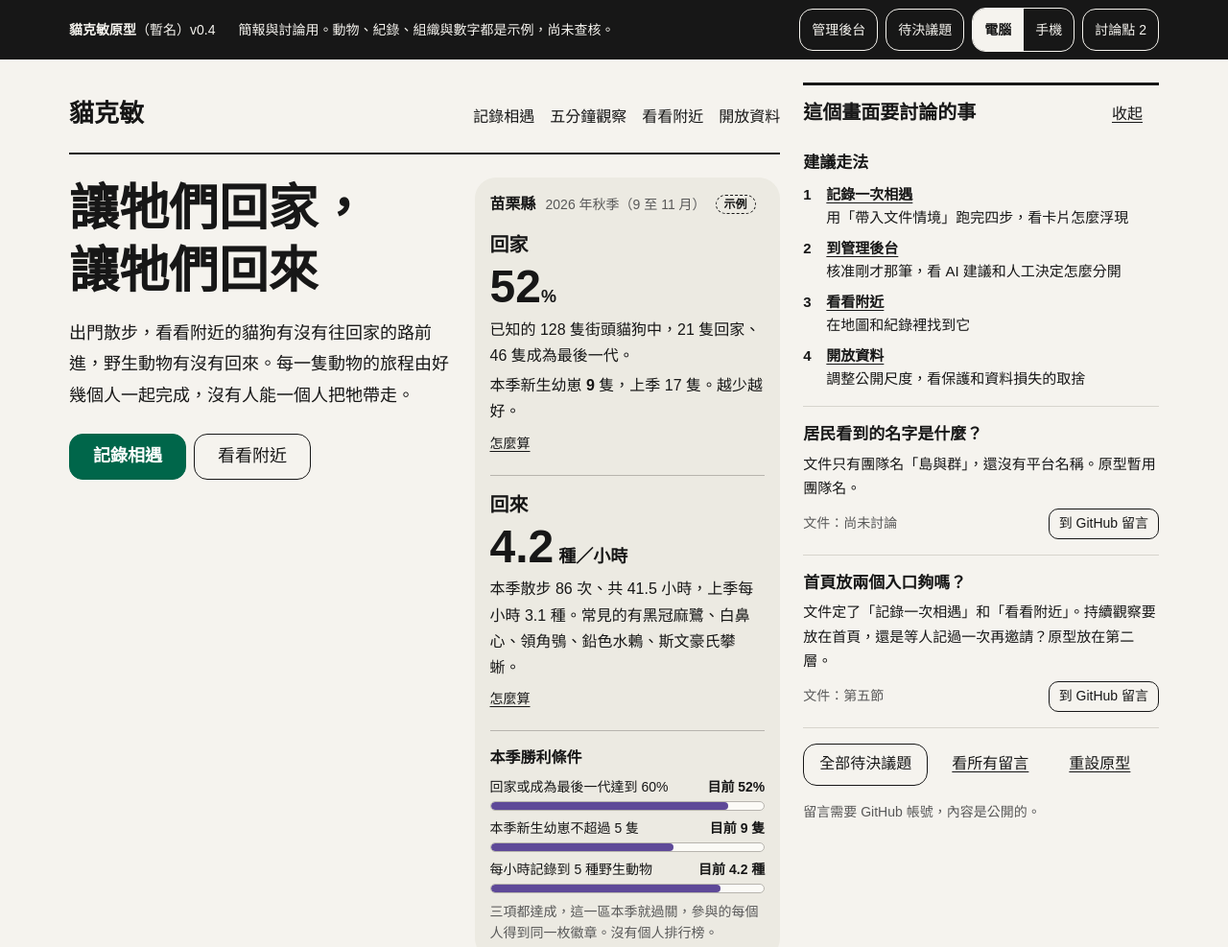
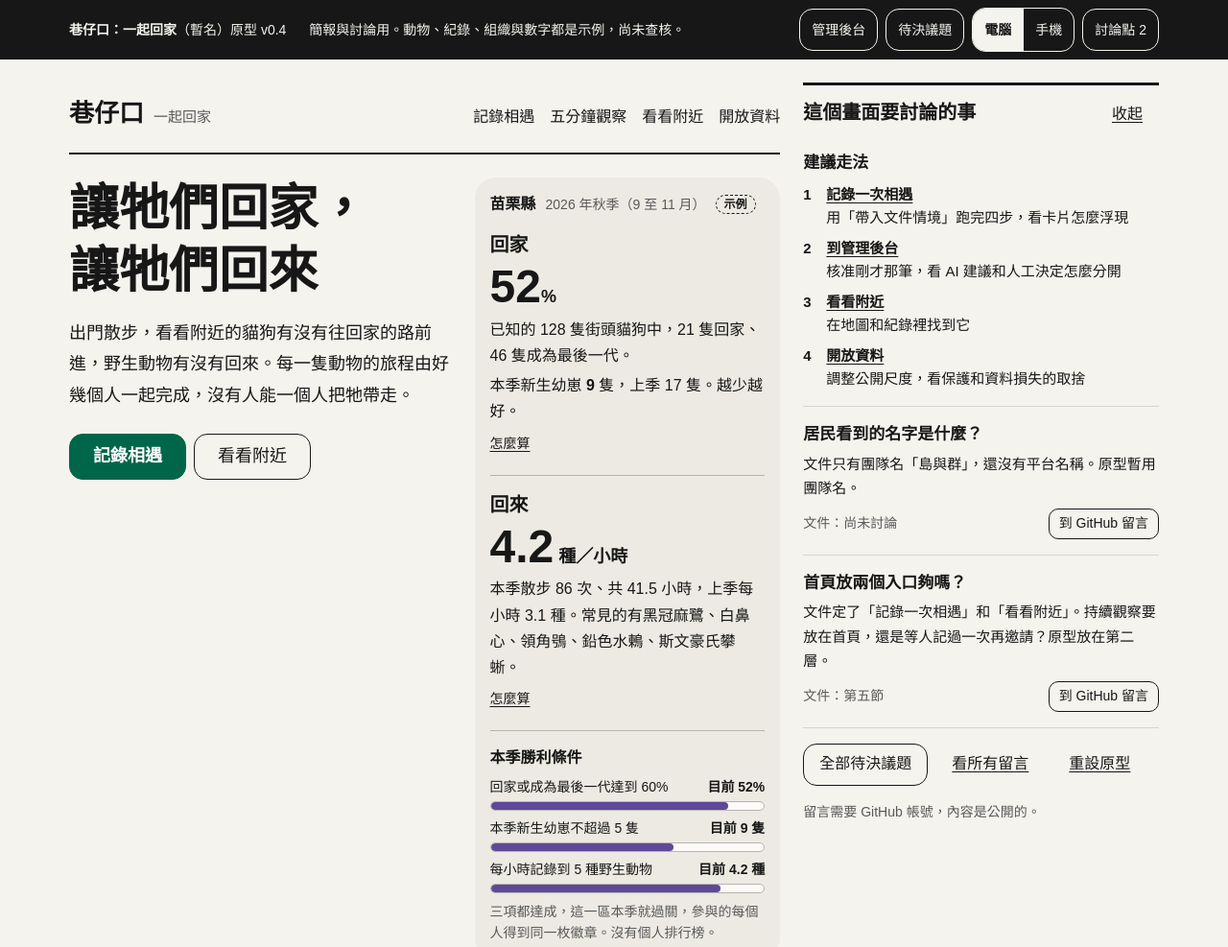
Before and after one commit to yunching0513/island-pack-prototype, a plain HTML site: page index.html in a window 1280 px wide. Shown: the top 987 px of the page at 96% size. Drawn offline with Linux system fonts and the light colour scheme; a web font is replaced by a local one.

Commit message:
暫名改為「巷仔口：一起回家」
- 原型外框、網站名稱、分頁標題與頁尾改用新暫名，取代「貓克敏」
- 名稱旁加上副標「一起回家」；首頁標語「讓牠們回家，讓牠們回來」不變
- README 與 ROADMAP 一併更新；名稱待 11/26 工作會確認

Co-Authored-By: Claude Opus 5.5 <noreply@anthropic.com>

```diff
--- a/app.js
+++ b/app.js
@@ -1,4 +1,4 @@
-/* 貓克敏原型（暫名，由島與群平台原型改版）。沒有後端：所有動作只存在這個分頁，重新整理就回到初始狀態。 */
+/* 巷仔口：一起回家（暫名，原暫名貓克敏，由島與群平台原型改版）。沒有後端：所有動作只存在這個分頁，重新整理就回到初始狀態。 */
 (() => {
 'use strict';
 document.documentElement.lang = 'zh-Hant-TW';
--- a/content.js
+++ b/content.js
@@ -197,9 +197,9 @@ window.CONTENT = {
   ],
 
   /* 每個討論點對應一則 GitHub issue，留言都集中在同一條討論串 */
-  /* 貓克敏（暫名）首頁，2026-11-20 起。玩法依據：規劃文件「遊戲重新設計」分頁。
+  /* 巷仔口：一起回家（暫名，2026-11-20 取代「貓克敏」）首頁，2026-11-20 起。玩法依據：規劃文件「遊戲重新設計」分頁。
      地區與數字全是示例；第一輪試辦場域由 11/26 工作會決定。 */
-  BRAND: { name: '貓克敏', note: '暫名', version: 'v0.4' },
+  BRAND: { name: '巷仔口', sub: '一起回家', note: '暫名', version: 'v0.4' },
   HOME: {
     area: '苗栗縣',
     season: '2026 年秋季（9 至 11 月）',
--- a/index.html
+++ b/index.html
@@ -1,5 +1,5 @@
 <!doctype html><html><head><meta charset=utf8><meta name=viewport content="width=device-width,initial-scale=1,viewport-fit=cover"><style>:root{color-scheme:light;box-sizing:border-box;padding-top:env(safe-area-inset-top,0px);padding-bottom:env(safe-area-inset-bottom,0px)}html{scroll-padding-top:env(safe-area-inset-top,0px)}body{margin:0;padding:0;font:14px -apple-system,BlinkMacSystemFont,sans-serif;background:#fff;color:#000}img{max-width:100%}[hidden]:not([hidden=until-found i]){display:none!important}</style></head><body>
-<title>貓克敏原型</title>
+<title>巷仔口：一起回家（原型）</title>
 <meta name="claude:viewport-fit-sides" content="cover">
 <link rel="stylesheet" href="https://fonts.googleapis.com/css2?family=Huninn&display=swap">
 <style>
@@ -165,6 +165,7 @@ td.num,th.num{text-align:right;font-variant-numeric:tabular-nums}
 /* ── 網站頁首與導覽 ── */
 .site{display:flex;align-items:baseline;justify-content:space-between;gap:var(--s4);padding-block:var(--s3);border-bottom:2px solid var(--ink)}
 .wordmark{all:unset;cursor:pointer;font-family:var(--display);font-weight:900;font-size:26px;line-height:1.3}
+.wordmark-sub{font-family:var(--ui);font-weight:400;font-size:15px;color:var(--muted);margin-left:10px;white-space:nowrap}
 .wordmark:focus-visible{outline:2px solid var(--accent);outline-offset:2px}
 .nav{display:none;flex-wrap:wrap;gap:var(--s1) var(--s3)}
 .nav button{all:unset;cursor:pointer;font-size:16px;line-height:1.5;padding:6px 0;border-bottom:3px solid transparent}
@@ -556,7 +557,7 @@ body[data-device="phone"] .app{border-radius:30px}
 
 <div class="band">
   <div class="band-in">
-    <p class="band-id"><b>貓克敏原型</b>（暫名）v0.4</p>
+    <p class="band-id"><b>巷仔口：一起回家</b>（暫名）原型 v0.4</p>
     <p class="band-note">簡報與討論用。動物、紀錄、組織與數字都是示例，尚未查核。</p>
     <div class="band-tools">
       <nav class="band-nav" aria-label="團隊用畫面">
@@ -575,12 +576,12 @@ body[data-device="phone"] .app{border-radius:30px}
 <div class="stage">
   <div class="app" id="app">
     <header class="site pad">
-      <button type="button" class="wordmark" data-go="home">貓克敏</button>
+      <button type="button" class="wordmark" data-go="home">巷仔口<span class="sr-only">：</span><span class="wordmark-sub">一起回家</span></button>
       <nav class="nav" id="nav" aria-label="主要"></nav>
     </header>
     <main id="view"></main>
     <footer class="foot pad" id="foot">
-      <p>構想：島與群。貓克敏（暫名）是 2026 年 12 月簡報用的原型，不是正式服務。首頁以外的畫面仍是島與群平台原型的內容，正在改版。</p>
+      <p>構想：島與群。巷仔口：一起回家（暫名）是 2026 年 12 月簡報用的原型，不是正式服務。首頁以外的畫面仍是島與群平台原型的內容，正在改版。</p>
       <p>村里界：內政部（taiwan-atlas 2021 版，政府資料開放授權條款第 1 版）。道路：© OpenStreetMap 貢獻者（ODbL）。</p>
     </footer>
     <nav class="tabbar" id="tabbar" aria-label="主要"></nav>
```
Also changed, not shown: 2 other files.
